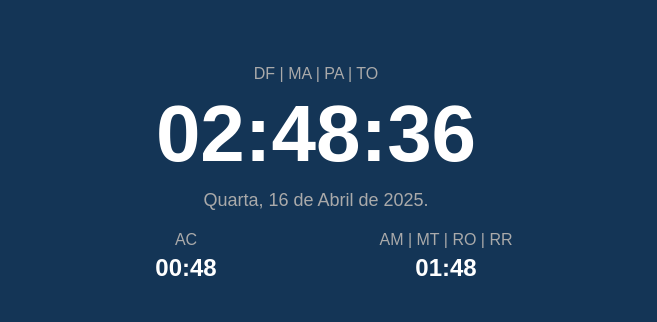
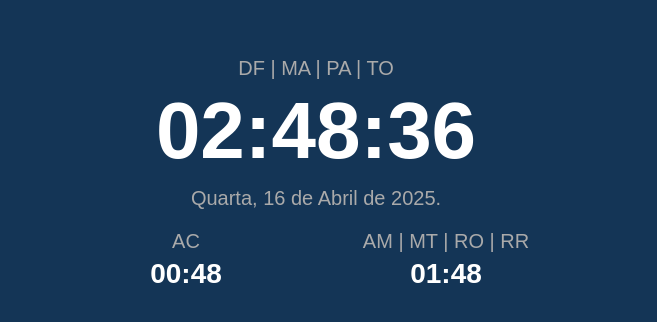
Before and after one commit to geankleber/vw-clock, a plain HTML site: page clock.html in a window 1280 px wide. Shown: the part 212-534 px from the top of the page, 324-981 px from the left. Drawn offline with Linux system fonts and the light colour scheme.

Commit message:
Update clock.html

```diff
--- a/clock.html
+++ b/clock.html
@@ -63,13 +63,13 @@
         }
 
         .main-clock-title {
-            font-size: 16px;
+            font-size: 20px;
             margin-bottom: 5px;
             color: #aaaaaa;
         }
 
         .date {
-            font-size: 18px;
+            font-size: 20px;
             text-align: center;
             margin-bottom: 20px;
             color: #aaaaaa;
@@ -87,13 +87,13 @@
         }
 
         .secondary-clock-title {
-            font-size: 16px;
+            font-size: 20px;
             margin-bottom: 5px;
             color: #aaaaaa;
         }
 
         .secondary-clock-time {
-            font-size: 24px;
+            font-size: 28px;
             font-weight: bold;
         }
 
```
